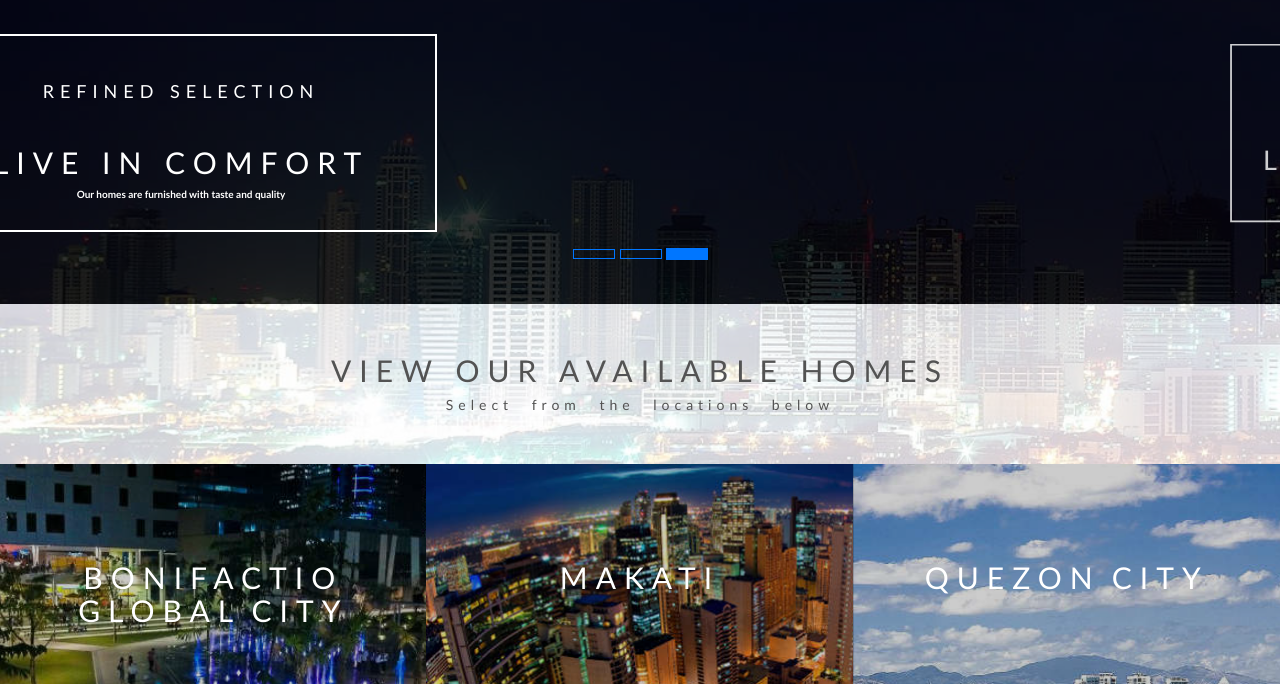
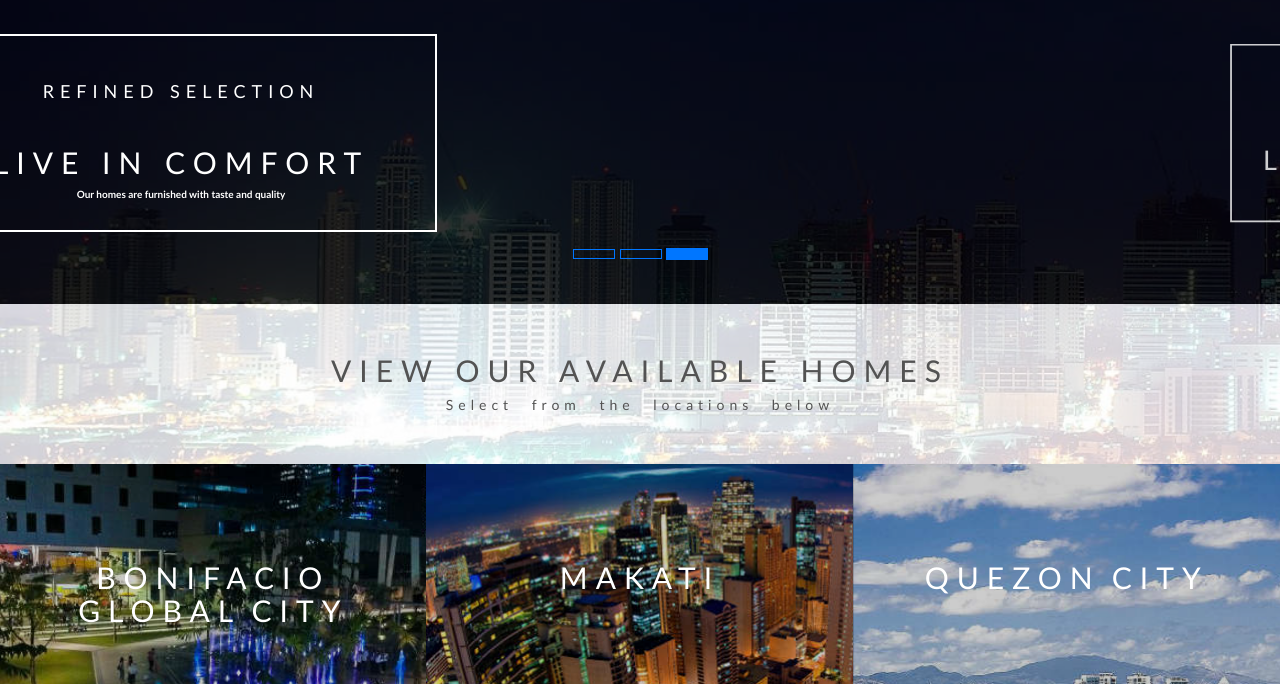
Before and after one commit to Nizzypal/Jwilliams, a website: page app/index.html in a window 1280 px wide. Shown: the part 116-800 px from the top of the page. Drawn offline with nearby package versions, Linux system fonts and the light colour scheme; files whose address does not match are found by name.

Commit message:
sample 2

```diff
--- a/app/index.html
+++ b/app/index.html
@@ -136,7 +136,7 @@
       <figure class="effect-portfolio wow fadeIn" data-wow-duration="1s"> <!-- Portfolio 1 -->
         <img src="img/portfolio/bgc.jpg" alt="01_img"/> <!-- Your image here -->
         <figcaption> <!-- Caption -->
-          <h2>Bonifactio Global City</h2>
+          <h2>Bonifacio Global City</h2>
           <p>Art, Culture and Business.</p>
           <a href="/views/bgc.html" class="portfolio-link" data-toggle="modal">View more</a> <!-- Larger image popup -->
         </figcaption> <!-- End caption -->
```
Also changed, not shown: app/views/bgc.html (+1 -1 lines).
